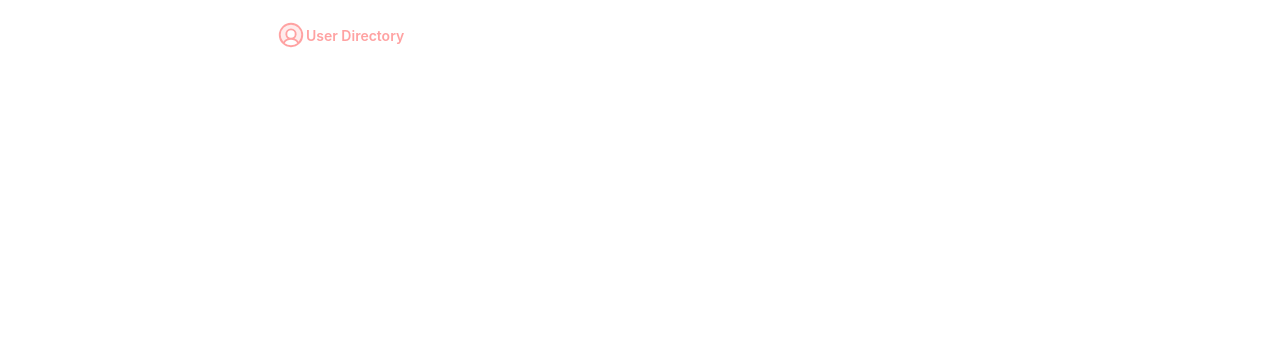
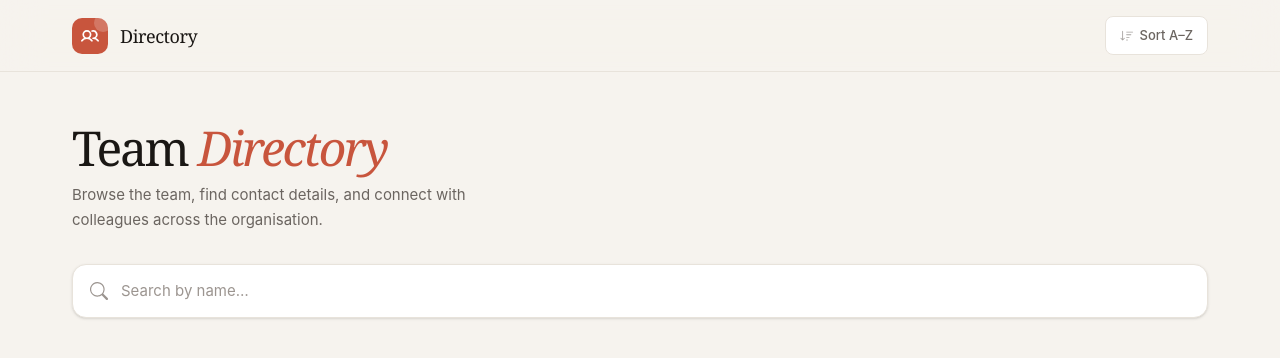
Before and after one commit to Nick-Lemy/user-directory-app, a React (Vite) app: page / in a window 1280 px wide. Shown: the top 358 px of the page. Built offline with nearby package versions, Linux system fonts and the light colour scheme.

Commit message:
feat: implement HomeSection1 component, update Logo and Navbar, and modify HomeLayout structure

```diff
--- /dev/null
+++ b/src/components/HomeSection1.tsx
@@ -0,0 +1,35 @@
+import { BsSearch } from "react-icons/bs";
+
+export default function HomeSection1() {
+  return (
+    <>
+      {/* Hero */}
+      <section className="max-w-300 mx-auto pt-12 px-8 max-md:pt-8 max-md:px-5">
+        <div className="flex items-end justify-between gap-8 flex-wrap max-md:flex-col max-md:items-start max-md:gap-4">
+          <div>
+            <h1 className="font-serif text-[clamp(32px,5vw,48px)] font-light tracking-tighter leading-[1.15] text-[#1a1714]">
+              Team{" "}
+              <em className="italic font-normal text-[#c8553d]">Directory</em>
+            </h1>
+            <p className="mt-2 text-[15px] text-[#6b6560] max-w-100 leading-relaxed">
+              Browse the team, find contact details, and connect with colleagues
+              across the organisation.
+            </p>
+          </div>
+        </div>
+      </section>
+
+      {/* Search */}
+      <div className="max-w-300 mx-auto mt-8 px-8 max-md:px-5">
+        <div className="relative w-full">
+          <input
+            type="text"
+            placeholder="Search by name…"
+            className="w-full py-3.5 pl-12 pr-5 text-[15px] border-[1.5px] border-[#e8e3db] rounded-[14px] bg-white text-[#1a1714] shadow-sm transition-all duration-250 placeholder:text-[#9c9590] hover:border-[#d4cec4] focus:outline-none focus:border-[#c8553d] focus:shadow-[0_0_0_3px_#f9eeeb,0_4px_16px_rgba(26,23,20,0.06)]"
+          />
+          <BsSearch className="absolute left-4.5 top-1/2 -translate-y-1/2 w-4.5 h-4.5 text-[#9c9590] pointer-events-none" />
+        </div>
+      </div>
+    </>
+  );
+}
--- a/src/components/Logo.tsx
+++ b/src/components/Logo.tsx
@@ -1,10 +1,15 @@
-import { PiUserCircleDuotone } from "react-icons/pi";
+import { PiUsersBold } from "react-icons/pi";
 
 export default function Logo() {
   return (
-    <div className="flex items-center">
-      <PiUserCircleDuotone size={30} className="text-red-300" />
-      <h1 className="text-[14px] font-semibold text-red-300">User Directory</h1>
-    </div>
+    <a href="#" className="flex items-center gap-3 no-underline shrink-0">
+      <div className="w-9 h-9 rounded-[10px] bg-[#c8553d] grid place-items-center relative overflow-hidden">
+        <div className="absolute w-4.5 h-4.5 rounded-full bg-white/20 -top-1 -right-1" />
+        <PiUsersBold size={18} className="text-white relative z-10" />
+      </div>
+      <span className="font-serif font-medium text-lg tracking-tight text-[#1a1714]">
+        Directory
+      </span>
+    </a>
   );
 }
--- a/src/components/Navbar.tsx
+++ b/src/components/Navbar.tsx
@@ -1,9 +1,21 @@
 import Logo from "./Logo";
+import { BsSortDown } from "react-icons/bs";
 
 export default function Navbar() {
   return (
-    <div>
-      <Logo />
-    </div>
+    <nav className="sticky top-0 z-50 bg-[#f6f3ee]/85 backdrop-blur-[20px] backdrop-saturate-[1.4] border-b border-[#e8e3db]">
+      <div className="max-w-300 mx-auto px-8 py-4 flex items-center justify-between gap-6">
+        <Logo />
+        <div className="flex items-center gap-4">
+          <button
+            className="flex items-center gap-1.5 px-3.5 py-2 rounded-lg border border-[#e8e3db] bg-white text-[13px] font-medium text-[#6b6560] cursor-pointer transition-all duration-200 hover:border-[#d4cec4] hover:text-[#1a1714] hover:shadow-sm"
+            title="Sort by name"
+          >
+            <BsSortDown className="w-3.5 h-3.5 opacity-60" />
+            <span className="max-md:hidden">Sort A–Z</span>
+          </button>
+        </div>
+      </div>
+    </nav>
   );
 }
--- a/src/layouts/HomeLayout.tsx
+++ b/src/layouts/HomeLayout.tsx
@@ -3,13 +3,11 @@ import Navbar from "../components/Navbar";
 
 export default function HomeLayout() {
   return (
-    <>
-      <header className="max-w-3xl mx-auto p-5">
-        <Navbar />
-      </header>
-      <main className="max-w-3xl mx-auto p-5">
+    <div className="min-h-screen bg-[#f6f3ee] text-[#1a1714] font-sans leading-relaxed antialiased">
+      <Navbar />
+      <main>
         <Outlet />
       </main>
-    </>
+    </div>
   );
 }
--- a/src/pages/Home.tsx
+++ b/src/pages/Home.tsx
@@ -1,3 +1,10 @@
+import HomeSection1 from "../components/HomeSection1";
+
 export default function HomePage() {
-  return <div></div>;
+  return (
+    <div>
+      <HomeSection1 />
+      {/* Additional page sections will go here */}
+    </div>
+  );
 }
```
